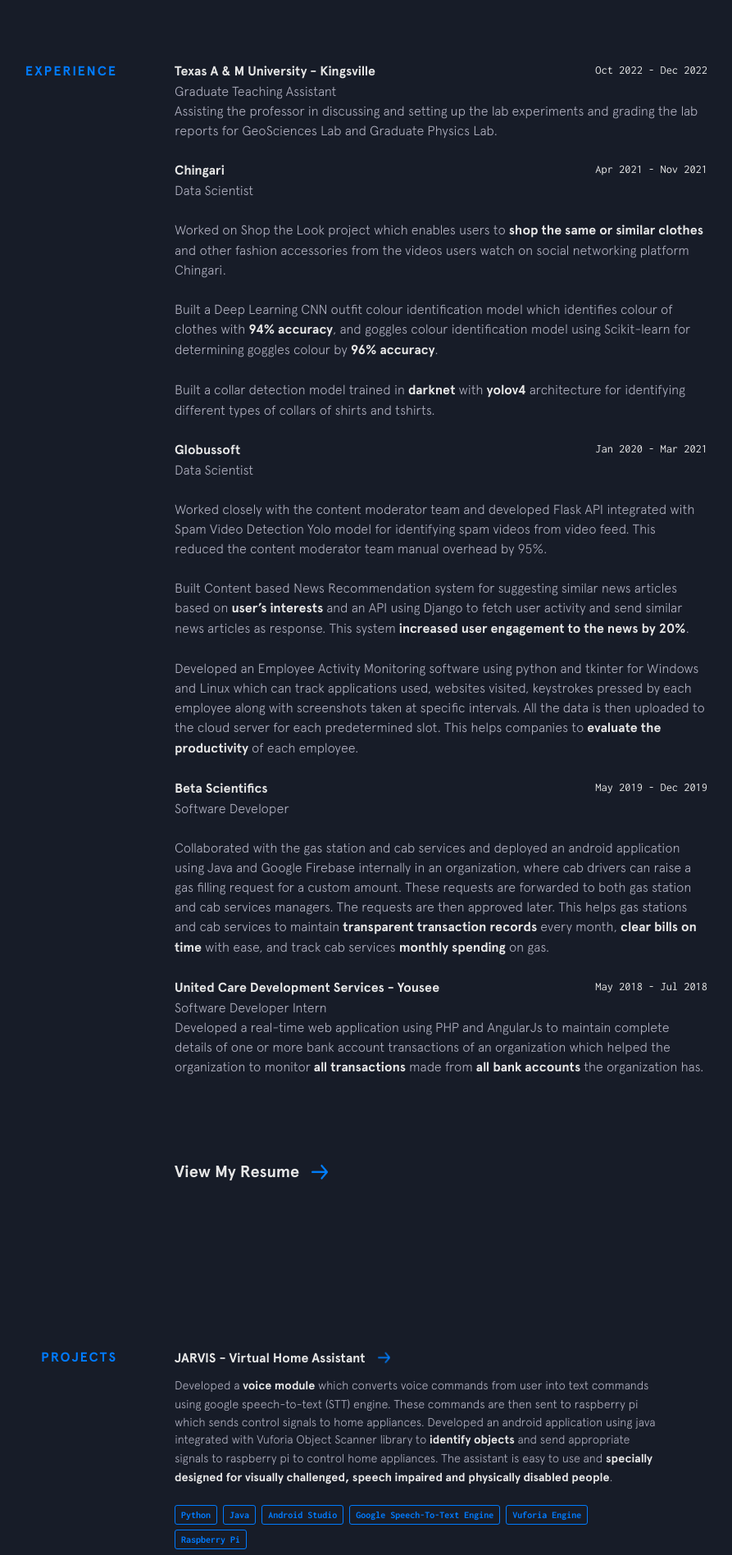
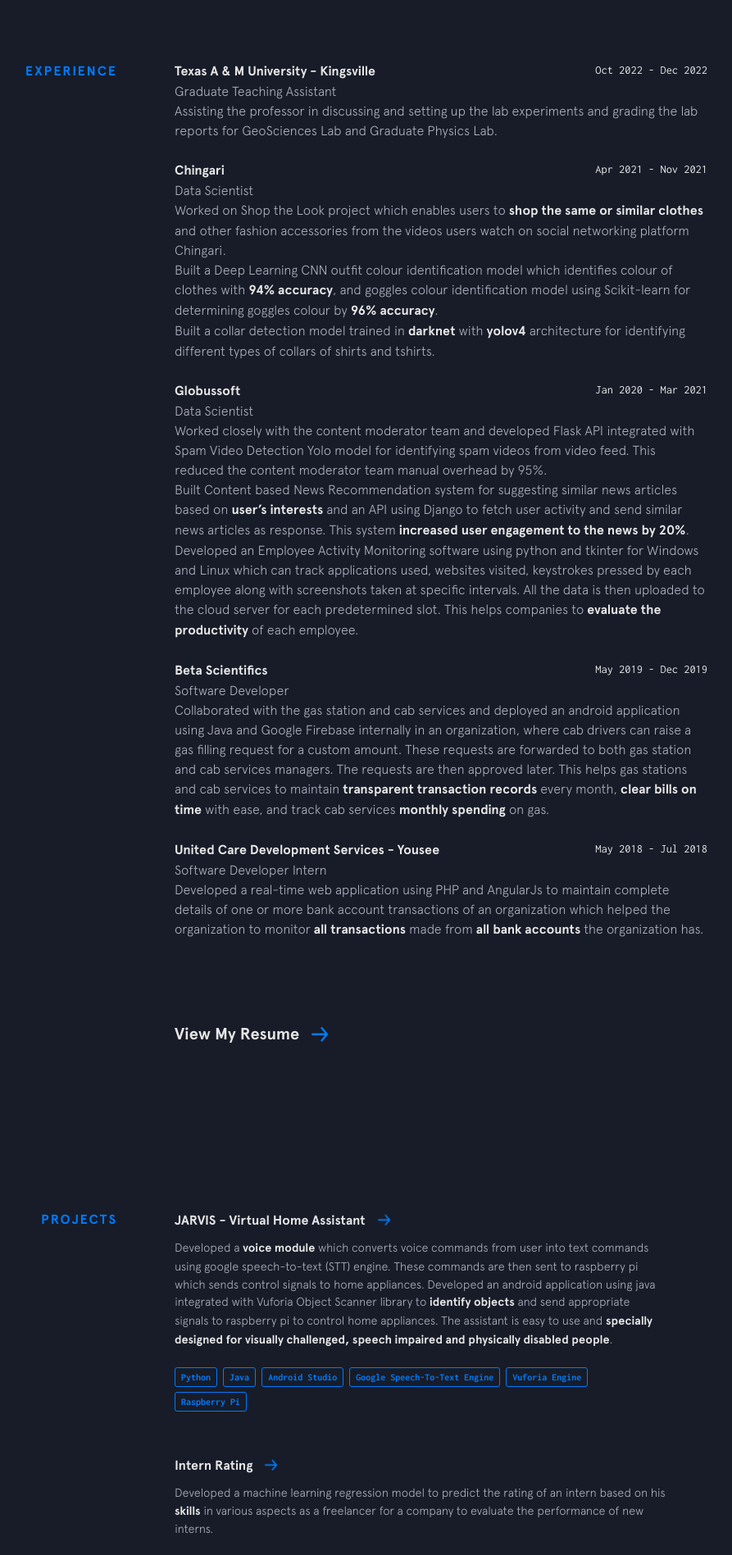
Before and after one commit to srikanthkarre/portfolio, a Jekyll site: the page built from index.html, in a window 1280 px wide. Shown: the part 2563-4460 px from the top of the page at 82% size, without its empty margins (237-1130 px from the left). Built offline with Jekyll 4.4.1, drawn with Linux system fonts in a browser that asks for light colours; nearby versions of some CDN libraries.

Commit message:
Update experience.yml

```diff
--- a/_data/experience.yml
+++ b/_data/experience.yml
@@ -15,7 +15,7 @@
   time: Apr 2021 - Nov 2021
   position: Data Scientist
   location: Bengaluru, India
-  description: <p><br>Worked on Shop the Look project which enables users to <strong>shop the same or similar clothes</strong> and other fashion accessories from the videos users watch on social networking platform Chingari. <br><br>Built a Deep Learning CNN outfit colour identification model which identifies colour of clothes with <strong>94% accuracy</strong>, and goggles colour identification model using Scikit-learn for determining goggles colour by <strong>96% accuracy</strong>. <br><br>Built a collar detection model trained in <strong>darknet</strong> with <strong>yolov4</strong> architecture for identifying different types of collars of shirts and tshirts.</p>
+  description: <p>Worked on Shop the Look project which enables users to <strong>shop the same or similar clothes</strong> and other fashion accessories from the videos users watch on social networking platform Chingari. <br>Built a Deep Learning CNN outfit colour identification model which identifies colour of clothes with <strong>94% accuracy</strong>, and goggles colour identification model using Scikit-learn for determining goggles colour by <strong>96% accuracy</strong>. <br>Built a collar detection model trained in <strong>darknet</strong> with <strong>yolov4</strong> architecture for identifying different types of collars of shirts and tshirts.</p>
   used:
     - thing: Python
     - thing: Yolo
@@ -30,7 +30,7 @@
   time: Jan 2020 - Mar 2021
   position: Data Scientist
   location: Bengaluru, India
-  description: <p><br>Worked closely with the content moderator team and developed Flask API integrated with Spam Video Detection Yolo model for identifying spam videos from video feed. This </strong>reduced the content moderator team manual overhead by 95%</strong>. <br><br>Built Content based News Recommendation system for suggesting similar news articles based on <strong>user’s interests</strong> and an API using Django to fetch user activity and send similar news articles as response. This system <strong>increased user engagement to the news by 20%</strong>. <br><br>Developed an Employee Activity Monitoring software using python and tkinter for Windows and Linux which can track applications used, websites visited, keystrokes pressed by each employee along with screenshots taken at specific intervals. All the data is then uploaded to the cloud server for each predetermined slot. This helps companies to <strong>evaluate the productivity</strong> of each employee.</p>
+  description: <p>Worked closely with the content moderator team and developed Flask API integrated with Spam Video Detection Yolo model for identifying spam videos from video feed. This </strong>reduced the content moderator team manual overhead by 95%</strong>. <br>Built Content based News Recommendation system for suggesting similar news articles based on <strong>user’s interests</strong> and an API using Django to fetch user activity and send similar news articles as response. This system <strong>increased user engagement to the news by 20%</strong>. <br>Developed an Employee Activity Monitoring software using python and tkinter for Windows and Linux which can track applications used, websites visited, keystrokes pressed by each employee along with screenshots taken at specific intervals. All the data is then uploaded to the cloud server for each predetermined slot. This helps companies to <strong>evaluate the productivity</strong> of each employee.</p>
   used:
     - thing: Python
     - thing: Yolo
@@ -50,7 +50,7 @@
   time: May 2019 - Dec 2019
   position: Software Developer
   location: Bengaluru, India
-  description: <p><br>Collaborated with the gas station and cab services and deployed an android application using Java and Google Firebase internally in an organization, where cab drivers can raise a gas filling request for a custom amount. These requests are forwarded to both gas station and cab services managers. The requests are then approved later. This helps gas stations and cab services to maintain <strong>transparent transaction records</strong> every month, <strong>clear bills on time</strong> with ease, and track cab services <strong>monthly spending</strong> on gas</strong>.</p>
+  description: <p>Collaborated with the gas station and cab services and deployed an android application using Java and Google Firebase internally in an organization, where cab drivers can raise a gas filling request for a custom amount. These requests are forwarded to both gas station and cab services managers. The requests are then approved later. This helps gas stations and cab services to maintain <strong>transparent transaction records</strong> every month, <strong>clear bills on time</strong> with ease, and track cab services <strong>monthly spending</strong> on gas</strong>.</p>
   used:
     - thing: Java
     - thing: Android Studio
```
